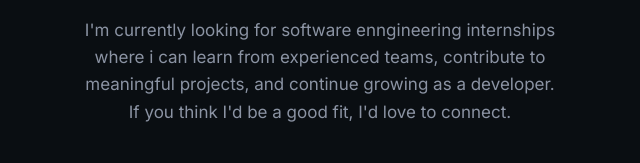
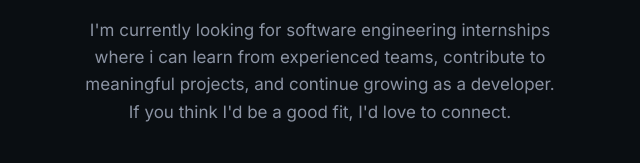
Before and after one commit to kirito2789/Dinesh_Portfolio, a plain HTML site: page index.html in a window 1280 px wide. Shown: the part 5213-5376 px from the top of the page, 320-960 px from the left. Drawn offline with Linux system fonts and the light colour scheme.

Commit message:
Update index.html

```diff
--- a/index.html
+++ b/index.html
@@ -808,7 +808,7 @@
     <div class="wrap">
       <div class="eyebrow" style="justify-content:center;">06 · contact</div>
       <h2 class="contact-title">Let's build<br><span class="grad">something impactful.</span></h2>
-      <p class="contact-sub">I'm currently looking for software enngineering internships where i can learn from experienced teams, contribute to meaningful projects, and continue growing as a developer. If you think I'd be a good fit, I'd love to connect.</p>
+      <p class="contact-sub">I'm currently looking for software engineering internships where i can learn from experienced teams, contribute to meaningful projects, and continue growing as a developer. If you think I'd be a good fit, I'd love to connect.</p>
       <div class="contact-actions">
         <a class="btn btn-primary" href="mailto:nityasravanthi@gmail.com">✉ nityasravanthi@gmail.com</a>
       </div>
@@ -833,6 +833,7 @@
     {type:'prompt', text:'git status'},
     {type:'out accent', text:'✓ open to internship opportunities'}
   ];
+
 
   function typeSequence(){
     term.innerHTML = '';
```
